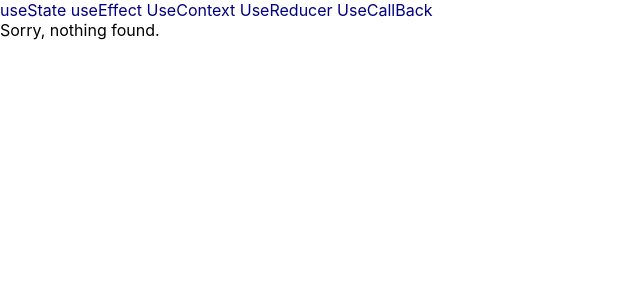
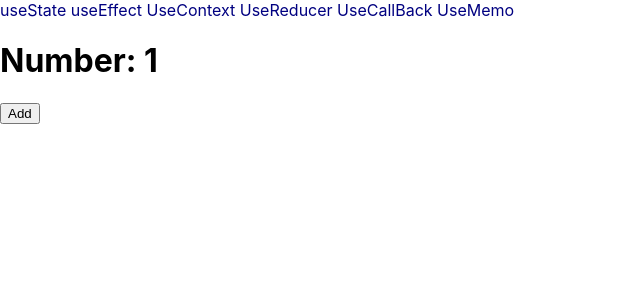
Before and after one commit to willnguyen1312/react-hooks-playground, a React (Create React App) app: page /useMemo in a window 1280 px wide. Shown: the top 300 px of the page, without its empty margins (0-640 px from the left). Built offline with nearby package versions, Linux system fonts and the light colour scheme.

Commit message:
Add useMemo hook example

```diff
--- a/src/App.tsx
+++ b/src/App.tsx
@@ -5,6 +5,7 @@ const UseState = React.lazy(() => import("./screens/useState"));
 const UseEffect = React.lazy(() => import("./screens/useEffect"));
 const UseContext = React.lazy(() => import("./screens/useContext"));
 const UseCallBack = React.lazy(() => import("./screens/useCallback"));
+const UseMemo = React.lazy(() => import("./screens/useMemo"));
 const UseReducer = React.lazy(() => import("./screens/useReducer"));
 
 const NotFound = React.lazy(() => import("./screens/notFound"));
@@ -19,6 +20,7 @@ const App = () => {
           <Link to="/useContext">UseContext</Link>{" "}
           <Link to="/useReducer">UseReducer</Link>{" "}
           <Link to="/useCallback">UseCallBack</Link>{" "}
+          <Link to="/useMemo">UseMemo</Link>{" "}
         </nav>
 
         <Router>
@@ -27,6 +29,7 @@ const App = () => {
           <UseContext path="/useContext" />
           <UseReducer path="/useReducer" />
           <UseCallBack path="/useCallback" />
+          <UseMemo path="/useMemo" />
 
           <NotFound default />
         </Router>
--- /dev/null
+++ b/src/screens/useMemo.tsx
@@ -0,0 +1,47 @@
+import { RouteComponentProps } from "@reach/router";
+import React, { useMemo, useState } from "react";
+
+const ExpensiveComputation = ({ data, filterPredicate }) => {
+  const transformedData = useMemo(() => {
+    return data.filter(filterPredicate);
+  }, [data, filterPredicate]);
+  return (
+    <div>
+      {transformedData.map(({ id, value }) => (
+        <h1 key={id}>Number: {value}</h1>
+      ))}
+    </div>
+  );
+};
+
+const UseMemo = (_: RouteComponentProps) => {
+  const [data, setData] = useState([
+    {
+      id: 0,
+      value: 0
+    },
+    {
+      id: 1,
+      value: 1
+    },
+    {
+      id: 2,
+      value: 2
+    }
+  ]);
+  function addData() {
+    setData(prev => [...prev, { id: prev.length, value: prev.length }]);
+  }
+
+  function filterPredicate({ value }: { value: number }) {
+    return value % 2;
+  }
+  return (
+    <div>
+      <ExpensiveComputation data={data} filterPredicate={filterPredicate} />
+      <button onClick={addData}>Add</button>
+    </div>
+  );
+};
+
+export default UseMemo;
```
